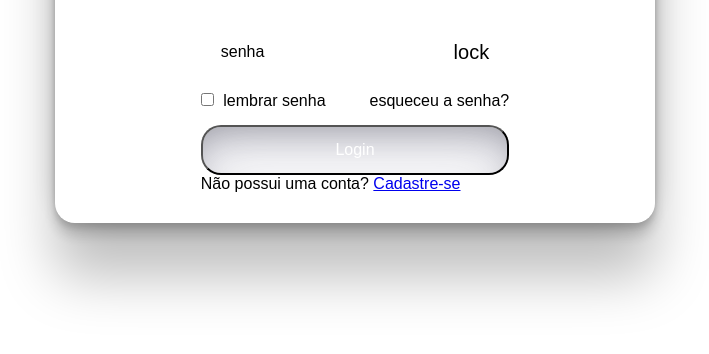
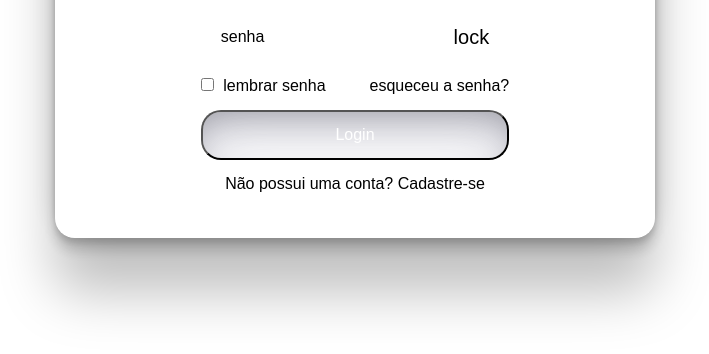
Before and after one commit to junqueiramaria79-art/mlogin, a plain HTML site: page index.html in a window 1280 px wide. Shown: the part 374-728 px from the top of the page, without its empty margins (285-994 px from the left). Drawn offline with Linux system fonts and the light colour scheme; some icons are missing; a web font is replaced by a local one.

Commit message:
Add files via upload

```diff
--- a/index.html
+++ b/index.html
@@ -102,6 +102,21 @@ body{
     background-color: var(--marrom-escuro);
     transition: 0.5s;
 }
+.register-link {
+    font-size: 16px;
+    color: var(--marrom-suave);
+    text-align: center;
+    margin: 15px 0 15px;
+}
+.register-link a {
+    text-decoration: none;
+    color:var(--rosa-principal);
+    font-weight: 500;
+}
+.register-link a:hover {
+    text-decoration: underline;
+}
+
 
   </style>
 </head>
```
